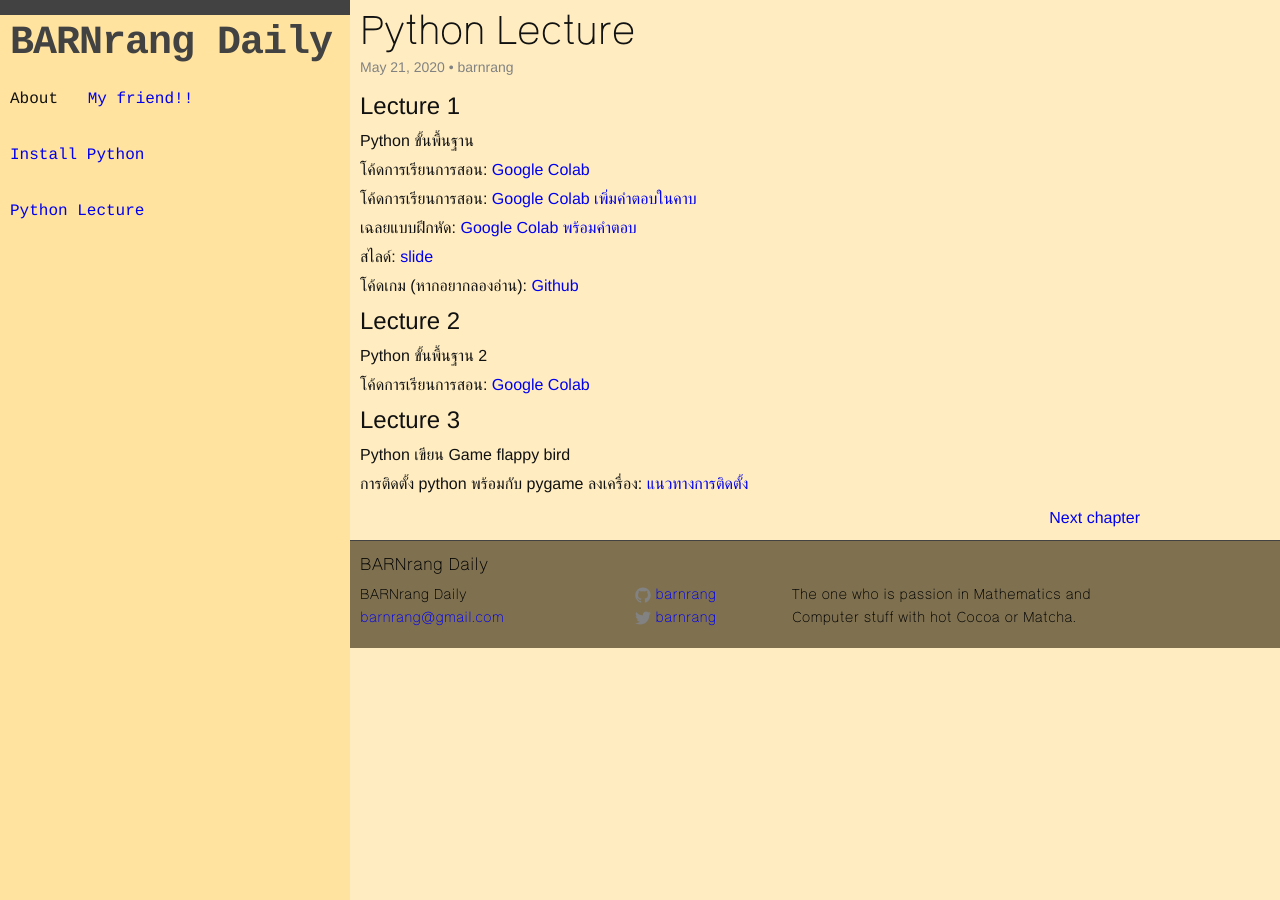
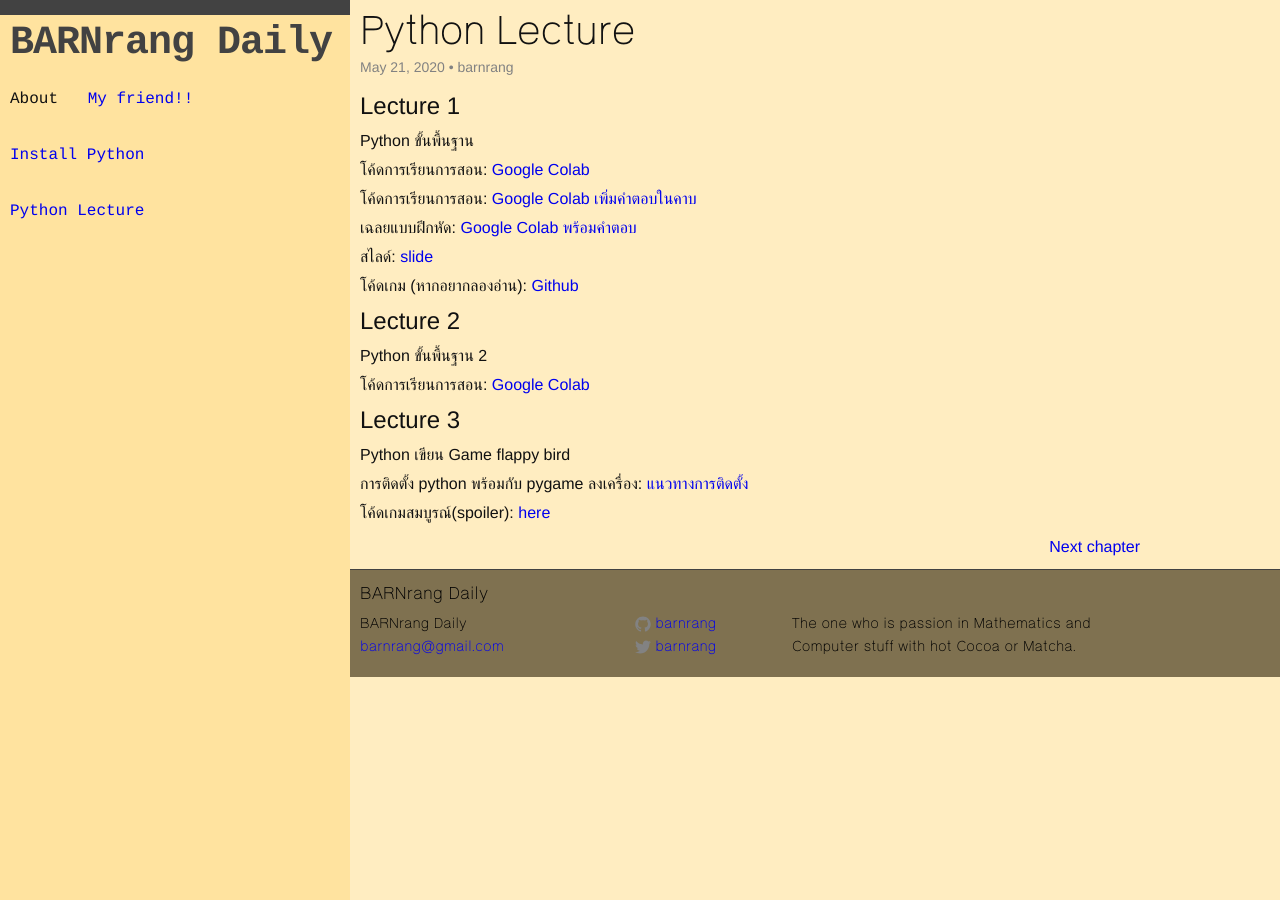
Before and after one commit to barnrang/barnrang.github.io, a Jekyll site: the page built from _posts/2020-5-21-python-lecture.markdown, in a window 1280 px wide. Built offline with Jekyll 4.4.1, drawn with Linux system fonts in a browser that asks for light colours.

Commit message:
add full code

```diff
--- a/_posts/2020-5-21-python-lecture.markdown
+++ b/_posts/2020-5-21-python-lecture.markdown
@@ -29,3 +29,5 @@ Python ขั้นพื้นฐาน 2
 Python เขียน Game flappy bird
 
 การติดตั้ง python พร้อมกับ pygame ลงเครื่อง: <a href="/lecture/python-lecture-install.html" target="blank">แนวทางการติดตั้ง</a>
+
+โค้ดเกมสมบูรณ์(spoiler): <a href="https://github.com/barnrang/python-lecture/tree/complete-game/lecture-3/fappy-bird"> here </a>
```
